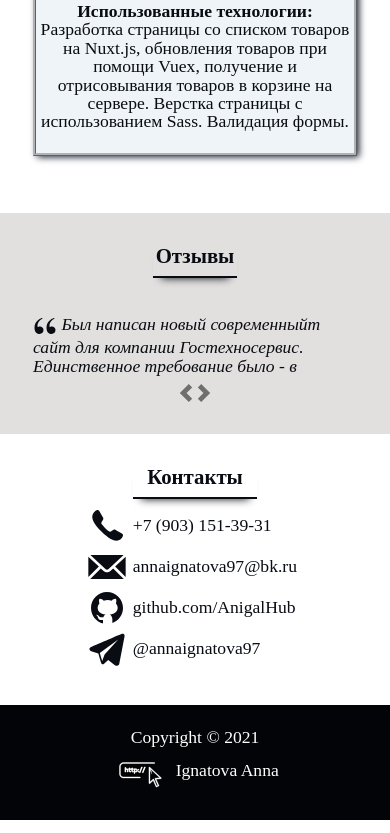
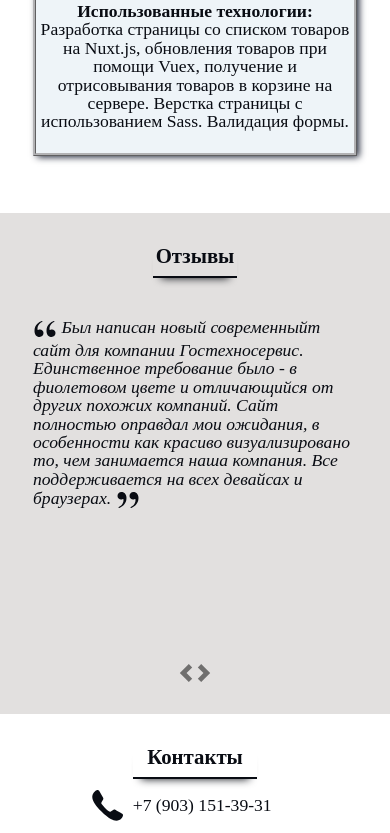
Before and after one commit to AnigalHub/Portfolio, a Nuxt app: page / in a window 390 px wide. Shown: the part 8164-8997 px from the top of the page. Built offline with nearby package versions, Linux system fonts and the light colour scheme.

Commit message:
удалены авторы отзывов, изменена высота на отзыв

```diff
--- a/pages/index.vue
+++ b/pages/index.vue
@@ -491,6 +491,13 @@ h4{
       }
     }
   }
+  /*Компонент - "Отзывы"*/
+  #Reviews{
+    /*место под текст и автора*/
+    .carousel-item{height: 370px;}
+    /*автор*/
+    .author{display: none;}
+  }
   /*Компонент - "Контакты"*/
   #Contacts{
     /*svg контактной информации*/
@@ -602,6 +609,13 @@ h4{
       width: 46%;
       margin: 0 1.25% 2.3% 1.25% !important;
     }
+  }
+  /*Компонент - "Отзывы"*/
+  #Reviews{
+    /*место под текст и автора*/
+    .carousel-item{height: 250px;}
+    /*автор*/
+    .author{display: none;}
   }
   /*Компонент - "Контакты"*/
   #Contacts{
```
